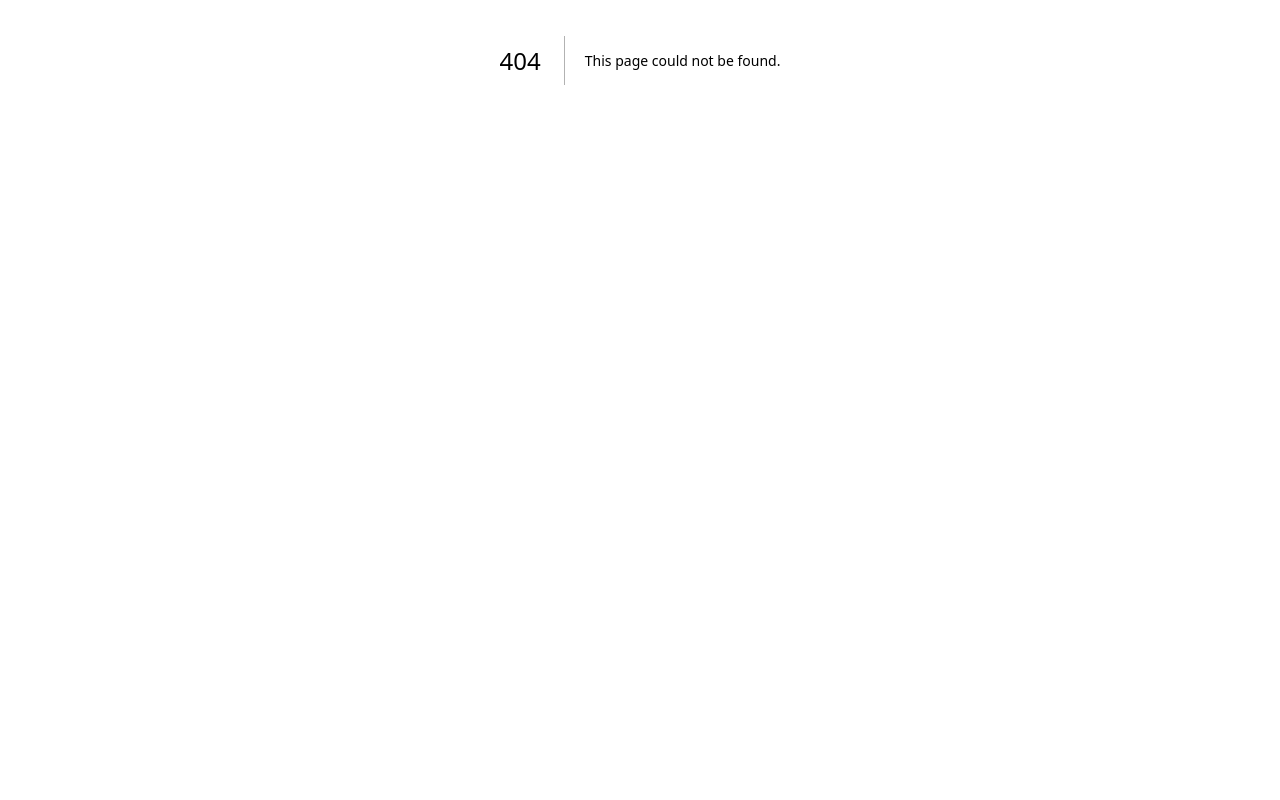
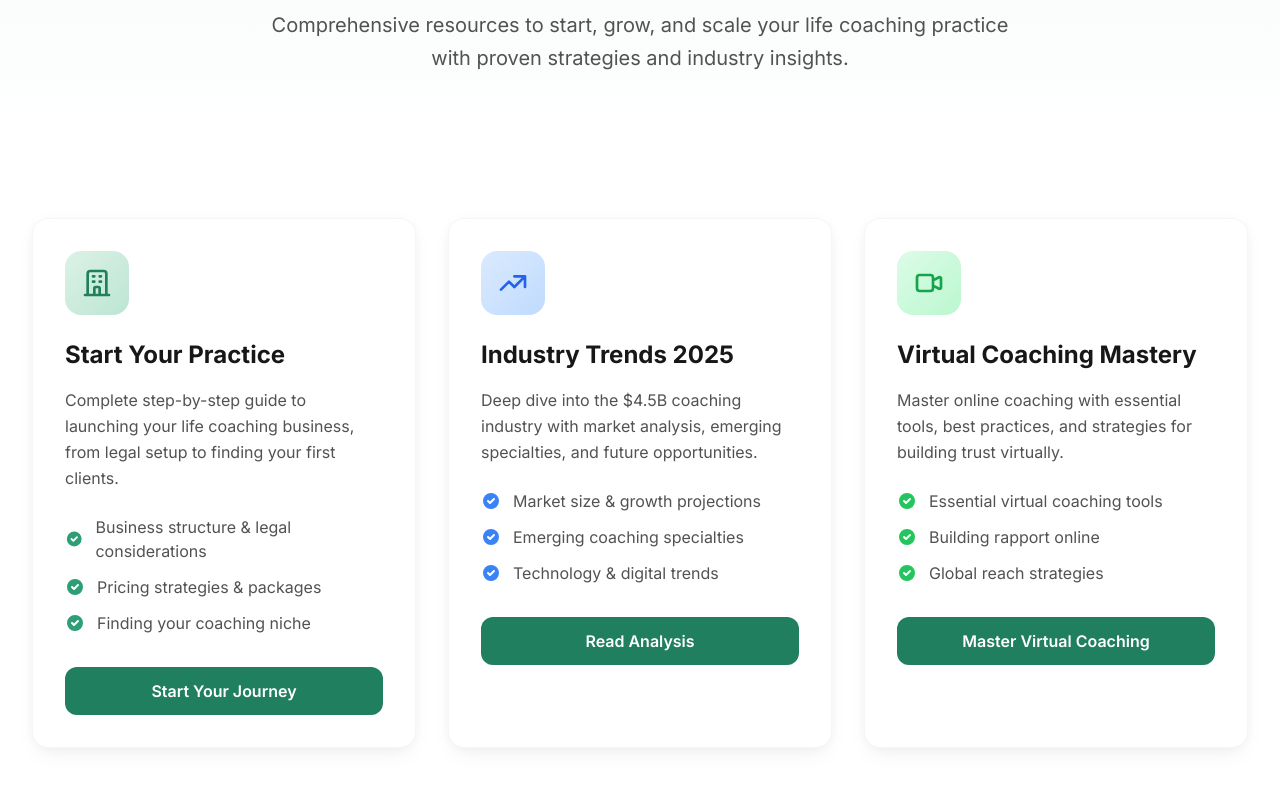
Before and after one commit to adityabandi/LifeCoach-library, a Next.js app: page /LifeCoach-library/guides in a window 1280 px wide. Before the commit this address had no page. Shown: the part 340-1140 px from the top of the page. Before the commit the page ends 800 px from the top, so only its background shows below. Built offline with nearby package versions, Linux system fonts and the light colour scheme.

Commit message:
Fix GitHub Pages deployment configuration and workflow

```diff
--- a/app/guides/page.tsx
+++ b/app/guides/page.tsx
@@ -77,7 +77,7 @@ export default function GuidesPage() {
                   Finding your coaching niche
                 </li>
               </ul>
-              <Link href="/LifeCoach-library/guides/start-life-coaching-business" className="btn-primary w-full hover-lift">
+              <Link href="/guides/start-life-coaching-business" className="btn-primary w-full hover-lift">
                 Start Your Journey
               </Link>
             </div>
@@ -113,7 +113,7 @@ export default function GuidesPage() {
                   Technology & digital trends
                 </li>
               </ul>
-              <Link href="/LifeCoach-library/guides/industry-trends-2025" className="btn-primary w-full hover-lift">
+              <Link href="/guides/industry-trends-2025" className="btn-primary w-full hover-lift">
                 Read Analysis
               </Link>
             </div>
@@ -149,7 +149,7 @@ export default function GuidesPage() {
                   Global reach strategies
                 </li>
               </ul>
-              <Link href="/LifeCoach-library/guides/virtual-coaching" className="btn-primary w-full hover-lift">
+              <Link href="/guides/virtual-coaching" className="btn-primary w-full hover-lift">
                 Master Virtual Coaching
               </Link>
             </div>
--- a/next.config.js
+++ b/next.config.js
@@ -9,8 +9,8 @@ const nextConfig = {
     mdxRs: true,
   },
   pageExtensions: ['js', 'jsx', 'mdx', 'ts', 'tsx'],
-  basePath: process.env.NODE_ENV === 'production' ? '/LifeCoach-library' : '',
-  assetPrefix: process.env.NODE_ENV === 'production' ? '/LifeCoach-library' : '',
+  basePath: '/LifeCoach-library',
+  assetPrefix: '/LifeCoach-library',
   // Disable server-side features for static export
   poweredByHeader: false,
 }
```
Also changed, not shown: 1 other file (tests, documents, lock files or other folders).
